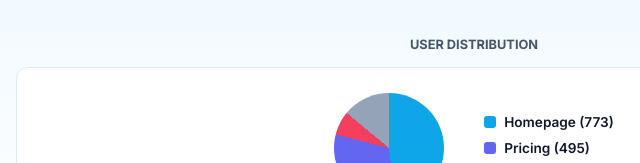
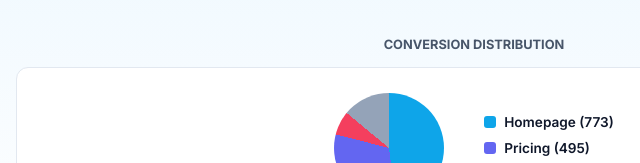
Before and after one commit to nguyenvantuan102205/Bai-3, a plain HTML site: page index.html in a window 1280 px wide. Shown: the part 635-798 px from the top of the page, 166-806 px from the left. Drawn offline with Linux system fonts and the light colour scheme.

Commit message:
Update index.html

```diff
--- a/index.html
+++ b/index.html
@@ -203,7 +203,7 @@
                 text-align: center;
               "
             >
-              User Distribution
+              Conversion Distribution
             </h3>
 
             <div class="chart-box">
```
